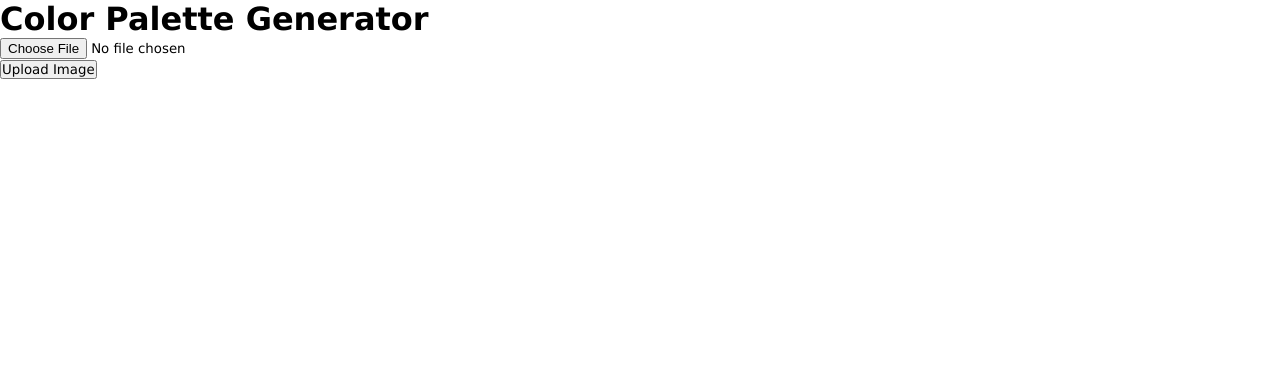
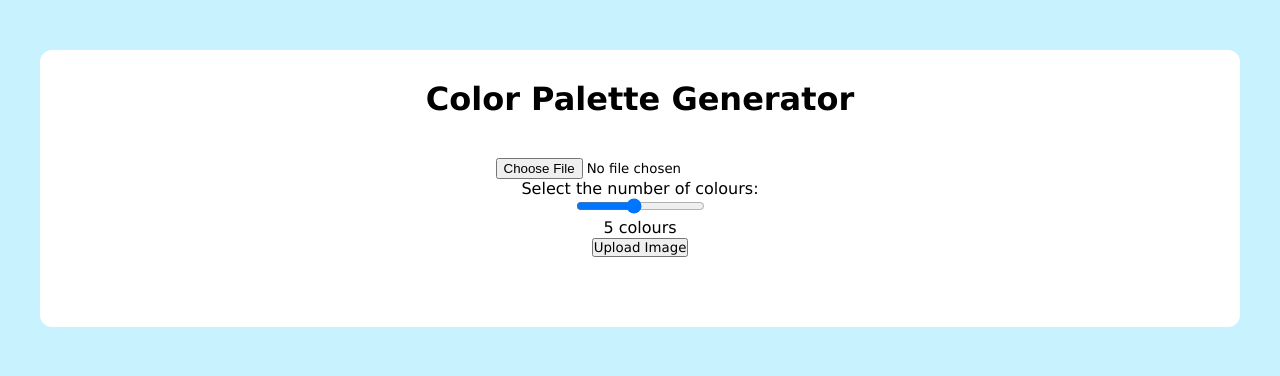
Before and after one commit to pierregoaer/colour-palette-generator, a Flask app: page / in a window 1280 px wide. Shown: the top 376 px of the page. Run offline with Flask 2, Linux system fonts and the light colour scheme; some libraries are stand-ins or nearby versions.

Commit message:
Adding colours slider and styling

```diff
--- a/main.py
+++ b/main.py
@@ -18,6 +18,10 @@ filename = None
 
 @app.route('/')
 def index():
+    # delete all the images in UPLOAD_FOLDER since we do not want to store them after upload
+    # could be improved
+    for f in os.listdir(UPLOAD_FOLDER):
+        os.remove(os.path.join(UPLOAD_FOLDER, f))
     return render_template('index.html', file=None, colours=None)
 
 
@@ -29,11 +33,12 @@ def upload_file():
         filename = secure_filename(uploaded_file.filename)
         uploaded_file.save(os.path.join(app.config['UPLOAD_FOLDER'], filename))
         file_path = f"{UPLOAD_FOLDER}/{filename}"
-        extracted_colours = colorgram.extract(file_path, 10)
+        num_colours = int(request.form['colours'])
+        extracted_colours = colorgram.extract(file_path, num_colours)
         img_colours = []
         for colour in extracted_colours:
             rgb = (colour.rgb.r, colour.rgb.g, colour.rgb.b)
-            new_colour = [rgb, "#" + '%02x%02x%02x' % rgb]
+            new_colour = [rgb, "#" + ('%02x%02x%02x' % rgb).upper()]
             img_colours.append(new_colour)
         return render_template('index.html', file=filename, colours=img_colours)
 
--- a/static/js/script.js
+++ b/static/js/script.js
@@ -1,3 +1,5 @@
+// ----- Copy HEX code to clipboard -----
+
 const hexCodeCopyButtons = document.querySelectorAll(".copy-hex-code")
 
 hexCodeCopyButtons.forEach( button =>
@@ -8,3 +10,14 @@ hexCodeCopyButtons.forEach( button =>
 		})
 
 )
+
+
+// ----- Change number of colours on slider input -----
+const coloursSlider = document.querySelector(".num-colours-slider")
+const output = document.querySelector(".slider-output");
+
+coloursSlider.oninput = function() {
+    suffix = this.value == 1 ? " colour" :" colours"
+    text = this.value + suffix
+    output.innerHTML = text;
+}
--- a/static/styles/style.css
+++ b/static/styles/style.css
@@ -13,8 +13,31 @@ ul {
 	box-sizing: border-box;
 }
 
+html {
+    background-color: #00c3ff36;
+}
+
+body {
+    padding: 30px;
+    max-width: 1200px;
+    margin: 50px auto;
+    background-color: white;
+    border-radius: 12px;
+    text-align: center;
+}
+
+h1 {
+    text-align: center;
+    margin-bottom: 40px;
+}
+
+form {
+    display: inline-block;
+    margin-bottom: 40px;
+}
+
 .uploaded-image {
-    display:block;
+    display: block;
     max-width: 400px;
     margin: 20px auto;
 }
@@ -37,7 +60,7 @@ ul {
 }
 
 .colour-patch {
-    height: 100px;
+    height: 80px;
 }
 
 .colour-text {
--- a/templates/index.html
+++ b/templates/index.html
@@ -9,8 +9,14 @@
 </head>
 <body>
     <h1>Color Palette Generator</h1>
-    <form method="POST" action="" enctype="multipart/form-data">
+    <form method="POST" action="{{ url_for('upload_file') }}" enctype="multipart/form-data">
       <p><input type="file" name="file" accept="image/*" required="required"></p>
+        <p><label>Select the number of colours:</label></p>
+        <p><input type="range" class="num-colours-slider" name="colours"
+         min="1" value="5" max="10"></p>
+        <p class="slider-output">5 colours</p>
+
+
       <p><input type="submit" value="Upload Image"></p>
     </form>
 
```
Also changed, not shown: static/images/274159534_648859662871715_5718748361703502976_n.jpg (deleted), static/images/NEW_spdatadigital.png (deleted), static/images/Photography_Banner.jpg (deleted), static/images/Travel_Photography_Banner.jpg (deleted), static/images/Travel_Photography_Icon.jpg (deleted), static/images/test_image.jpg (deleted), static/images/traditional_recruiting_model.png (deleted).
